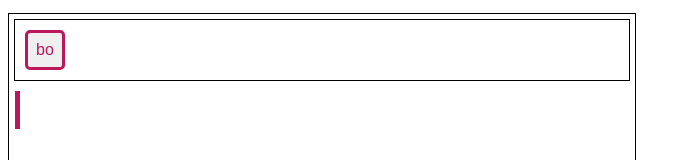
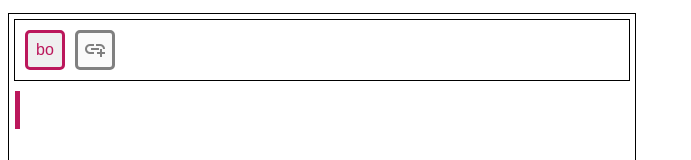
Before and after one commit to heruka-urgyen/architext, a React (Vite) app in the folder frontend/: page / in a window 1280 px wide. Shown: the top 160 px of the page, without its empty margins (0-691 px from the left). Built offline with nearby package versions, Linux system fonts and the light colour scheme.

Commit message:
add cross-links

```diff
--- a/frontend/src/editor/Editor.jsx
+++ b/frontend/src/editor/Editor.jsx
@@ -1,4 +1,4 @@
-import React, {useState, useCallback} from "react"
+import React, {useState, useCallback, useEffect} from "react"
 import {
   ContentBlock, ContentState, Editor, EditorState, genKey,
 } from "draft-js"
@@ -10,6 +10,7 @@ import {Toolbar} from "./Toolbar"
 import {handleChange, handlePastedText, handleKeyCommand} from "./editing"
 import {blockLanguages} from "./constants"
 import {keybindings} from "./keybindings"
+import {createCrosslinkDecorator} from "./decorators"
 
 const renderBlock = blockConfig => block => {
   const {language} = block.getData()
@@ -51,22 +52,28 @@ function ArchitextEditor({editorConfig}) {
       ]),
     ),
   )
+  useEffect(() => {
+    setEditorState(editorState =>
+      EditorState.set(editorState, {
+        decorator: createCrosslinkDecorator(setEditorState),
+      }),
+    )
+  }, [setEditorState])
   const onChange = useRecoilCallback(
     ({set}) => handleChange(setEditorState, set),
     [editorState],
   )
-  const handleWrapperInteration = useCallback(
-    _ => setTimeout(_ => editor.current.focus(), 0),
-    [],
-  )
+  const handleWrapperInteration = useCallback(_ => {
+    setTimeout(_ => editor.current.focus(), 0)
+  }, [])
 
   return (
     <div
       className="editor-wrapper"
       role="textbox"
       tabIndex="0"
-      onKeyDown={handleWrapperInteration}
       onClick={handleWrapperInteration}
+      aria-hidden={true}
     >
       <Toolbar
         editorConfig={editorConfig}
@@ -80,7 +87,10 @@ function ArchitextEditor({editorConfig}) {
         editorState={editorState}
         onChange={onChange}
         handlePastedText={handlePastedText(setEditorState)}
-        handleKeyCommand={handleKeyCommand({editorState, setEditorState})}
+        handleKeyCommand={handleKeyCommand({
+          editorState,
+          setEditorState,
+        })}
         keyBindingFn={keybindings}
         placeholder=""
       />
--- a/frontend/src/editor/Toolbar.jsx
+++ b/frontend/src/editor/Toolbar.jsx
@@ -1,6 +1,126 @@
-import {useMemo} from "react"
+import {useState, useEffect, useMemo} from "react"
+import {EditorState, Modifier} from "draft-js"
 import {changeBlockLanguage} from "./editing"
-import {getSelectedBlock} from "./editor-utils"
+import {
+  getSelectedBlock,
+  maybeGetEntity,
+  isEntityCrosslink,
+} from "./editor-utils"
+import {entityTypes} from "./constants"
+
+const ToolbarButton = props => {
+  const {
+    style, disabled = false, onClick, children,
+  } = props
+
+  return (
+    <button
+      className="editor-toolbar__button"
+      style={style}
+      disabled={disabled}
+      onClick={onClick}
+    >
+      {children}
+    </button>
+  )
+}
+
+const CrosslinkButton = props => {
+  const {crosslinks, setCrosslinks, editorState, setEditorState} = props
+
+  const selection = editorState.getSelection()
+  const currentContent = editorState.getCurrentContent()
+  const block = getSelectedBlock(editorState)
+  const entityKey = block.getEntityAt(selection.get("focusOffset") - 1)
+  const hasEntity = entityKey != null
+  const entityIsCrosslink = isEntityCrosslink(maybeGetEntity(editorState))
+  const mode = hasEntity && entityIsCrosslink ? "remove" : "add"
+  const disabled = mode === "add" && selection.getAnchorOffset() === selection.getFocusOffset()
+  const getCrosslinkButtonColor = ({mode, disabled, crosslinks}) => {
+    if (mode === "remove") {
+      return "red"
+    }
+
+    if (disabled) {
+      return "grey"
+    }
+
+    if (crosslinks.length === 0) {
+      return "inherit"
+    }
+
+    return "green"
+  }
+  const style = {
+    borderColor: getCrosslinkButtonColor({mode, disabled, crosslinks}),
+    color: getCrosslinkButtonColor({mode, disabled, crosslinks}),
+  }
+
+  return (
+    <ToolbarButton
+      style={style}
+      disabled={disabled}
+      onClick={_ => {
+        if (mode === "remove") {
+          const entityData1 = currentContent.getEntity(entityKey).getData()
+          const c1 = Modifier.applyEntity(
+            currentContent,
+            entityData1.selection,
+            null,
+          )
+
+          if (entityData1.linkTo == null) {
+            setEditorState(s => EditorState.set(s, {currentContent: c1}))
+          } else {
+            const entityData2 = currentContent
+              .getEntity(entityData1.linkTo)
+              .getData()
+            const c2 = Modifier.applyEntity(c1, entityData2.selection, null)
+
+            setEditorState(s => EditorState.set(s, {currentContent: c2}))
+          }
+
+          setCrosslinks([])
+        } else if (mode === "add") {
+          const content = currentContent.createEntity(
+            entityTypes.crosslink,
+            "MUTABLE",
+            {selection},
+          )
+          const entityKey = content.getLastCreatedEntityKey()
+
+          const newContent = Modifier.applyEntity(content, selection, entityKey)
+
+          setCrosslinks(s => {
+            s.push({
+              content: newContent,
+              selection,
+              entityKey,
+            })
+
+            return s
+          })
+
+          setEditorState(editorState =>
+            EditorState.set(editorState, {
+              selection: selection.set(
+                "anchorOffset",
+                selection.getFocusOffset(),
+              ),
+              currentContent: newContent,
+            }),
+          )
+        }
+      }}
+    >
+      {hasEntity ? (
+        <span className="material-symbols-outlined">link_off</span>
+      ) : (
+        <span className="material-symbols-outlined">add_link</span>
+      )}
+    </ToolbarButton>
+  )
+}
 
 const Toolbar = ({editorConfig, editorState, setEditorState}) => {
   const selectedBlockLanguage = getSelectedBlock(editorState).getData().language
@@ -12,10 +132,42 @@ const Toolbar = ({editorConfig, editorState, setEditorState}) => {
     [editorConfig.blockConfig, selectedBlockLanguage],
   )
 
+  const [crosslinks, setCrosslinks] = useState([])
+
+  const selection = editorState.getSelection()
+
+  useEffect(() => {
+    if (crosslinks[0] != null && crosslinks[1] != null) {
+      const [link1, link2] = crosslinks
+      const c2 = Modifier.applyEntity(
+        link1.content,
+        link2.selection,
+        link2.entityKey,
+      )
+
+      const c3 = c2
+        .replaceEntityData(link1.entityKey, {
+          linkTo: link2.entityKey,
+          selection: link1.selection,
+        })
+        .replaceEntityData(link2.entityKey, {
+          linkTo: link1.entityKey,
+          selection: link2.selection,
+        })
+
+      const newEditorState = EditorState.set(editorState, {
+        selection: selection.set("anchorOffset", selection.getFocusOffset()),
+        currentContent: c3,
+      })
+
+      setCrosslinks([])
+      setEditorState(newEditorState)
+    }
+  }, [crosslinks, editorState, setEditorState, selection])
+
   return (
     <div className="editor-toolbar">
-      <button
-        className="editor-toolbar__button"
+      <ToolbarButton
         style={{
           color: languageConfig.style.color,
           borderColor: languageConfig.style.color,
@@ -29,7 +181,14 @@ const Toolbar = ({editorConfig, editorState, setEditorState}) => {
         }
       >
         {selectedBlockLanguage}
-      </button>
+      </ToolbarButton>
+
+      <CrosslinkButton
+        crosslinks={crosslinks}
+        setCrosslinks={setCrosslinks}
+        editorState={editorState}
+        setEditorState={setEditorState}
+      />
     </div>
   )
 }
--- a/frontend/src/editor/constants.js
+++ b/frontend/src/editor/constants.js
@@ -2,3 +2,7 @@ export const blockLanguages = {
   bo: "bo",
   en: "en",
 }
+
+export const entityTypes = {
+  crosslink: "CROSSLINK",
+}
--- a/frontend/src/editor/decorators.js
+++ b/frontend/src/editor/decorators.js
@@ -1,5 +1,7 @@
 import React from "react"
-import {CompositeDecorator} from "draft-js"
+import {EditorState, CompositeDecorator} from "draft-js"
+
+import {entityTypes} from "./constants"
 
 function findWithRegex(tag, contentBlock, callback) {
   const text = contentBlock.getText()
@@ -41,4 +43,81 @@ function createTagDecorator(tags) {
   )
 }
 
-export {createTagDecorator}
+function findCrossLinkEntities(contentBlock, callback, contentState) {
+  contentBlock.findEntityRanges(character => {
+    const entityKey = character.getEntity()
+    return (
+      entityKey !== null
+      && contentState.getEntity(entityKey).getType() === entityTypes.crosslink
+    )
+  }, callback)
+}
+
+const Crosslink = setEditorState => props => {
+  const onClick = () => {
+    const currentContent = props.contentState
+    const blockMap = currentContent.getBlockMap()
+    const selection = currentContent.getSelectionBefore()
+
+    blockMap.forEach(b =>
+      b.findEntityRanges(
+        character => {
+          const entityKey = character.getEntity()
+
+          if (entityKey) {
+            const entity = currentContent.getEntity(entityKey)
+
+            return (
+              entity.getType() === entityTypes.crosslink
+              && entity.getData().linkTo === props.entityKey
+            )
+          }
+
+          return false
+        },
+        (_, offsetEnd) => {
+          setEditorState(editorState => {
+            const newEditorState = EditorState.forceSelection(
+              editorState,
+              selection
+                .set("anchorKey", b.getKey())
+                .set("focusKey", b.getKey())
+                .set("anchorOffset", offsetEnd)
+                .set("focusOffset", offsetEnd),
+            )
+            return newEditorState
+          })
+        },
+      ),
+    )
+  }
+
+  const isOrphanLink = () =>
+    props.contentState.getEntity(props.entityKey).getData().linkTo == null
+
+  return (
+    <button
+      className="crosslink"
+      onClick={onClick}
+      style={{
+        textDecoration: isOrphanLink() ? "none" : "underline",
+        cursor: "pointer",
+        color: isOrphanLink() ? "grey" : "green",
+        borderBottom: isOrphanLink() ? "1px dashed grey" : "none",
+      }}
+      title={"go to"}
+    >
+      {props.children}
+    </button>
+  )
+}
+
+const createCrosslinkDecorator = setEditorState =>
+  new CompositeDecorator([
+    {
+      strategy: findCrossLinkEntities,
+      component: Crosslink(setEditorState),
+    },
+  ])
+
+export {createTagDecorator, createCrosslinkDecorator}
--- a/frontend/src/editor/editor-utils.js
+++ b/frontend/src/editor/editor-utils.js
@@ -1,3 +1,5 @@
+import {entityTypes} from "./constants"
+
 export const getFocusKey = editorState =>
   editorState.getSelection().getFocusKey()
 
@@ -43,3 +45,21 @@ const findLine = (text, offset) => {
 
 export const getLineUnderCursor = editorState =>
   findLine(getTextInSelectedBlock(editorState), getFocusOffset(editorState))
+
+export const maybeGetEntity = editorState => {
+  const currentContent = editorState.getCurrentContent()
+  const selection = editorState.getSelection()
+  const block = getSelectedBlock(editorState)
+  const entityKey = block.getEntityAt(selection.get("focusOffset") - 1)
+
+  if (entityKey != null) {
+    return currentContent.getEntity(entityKey)
+  }
+
+  return {
+    getType: () => null,
+  }
+}
+
+export const isEntityCrosslink = entity =>
+  entity.getType() === entityTypes.crosslink
--- a/frontend/src/editor/styles.css
+++ b/frontend/src/editor/styles.css
@@ -10,6 +10,8 @@
   padding: 10px;
   margin-bottom: 10px;
   border: 1px solid black;
+  display: flex;
+  gap: 10px;
 }
 
 .editor-toolbar__button {
@@ -26,3 +28,14 @@
 .block__bo + :not(.block__bo) {
   margin-top: 4px;
 }
+
+.crosslink {
+  background-color: transparent;
+  border: none;
+  cursor: pointer;
+  text-decoration: underline;
+  display: inline;
+  margin: 0;
+  padding: 0;
+  font-size: initial;
+}
--- a/frontend/src/index.html
+++ b/frontend/src/index.html
@@ -3,7 +3,10 @@
   <head>
     <meta charset="utf-8" />
     <title>Architext</title>
-    <link rel="stylesheet" href="https://fonts.googleapis.com/css2?family=Material+Symbols+Outlined:opsz,wght,FILL,GRAD@48,400,0,0" />
+    <link
+      rel="stylesheet"
+      href="https://fonts.googleapis.com/css2?family=Material+Symbols+Outlined:opsz,wght,FILL,GRAD@48,400,0,0"
+    />
   </head>
   <body>
     <div class="js-app"></div>
```
